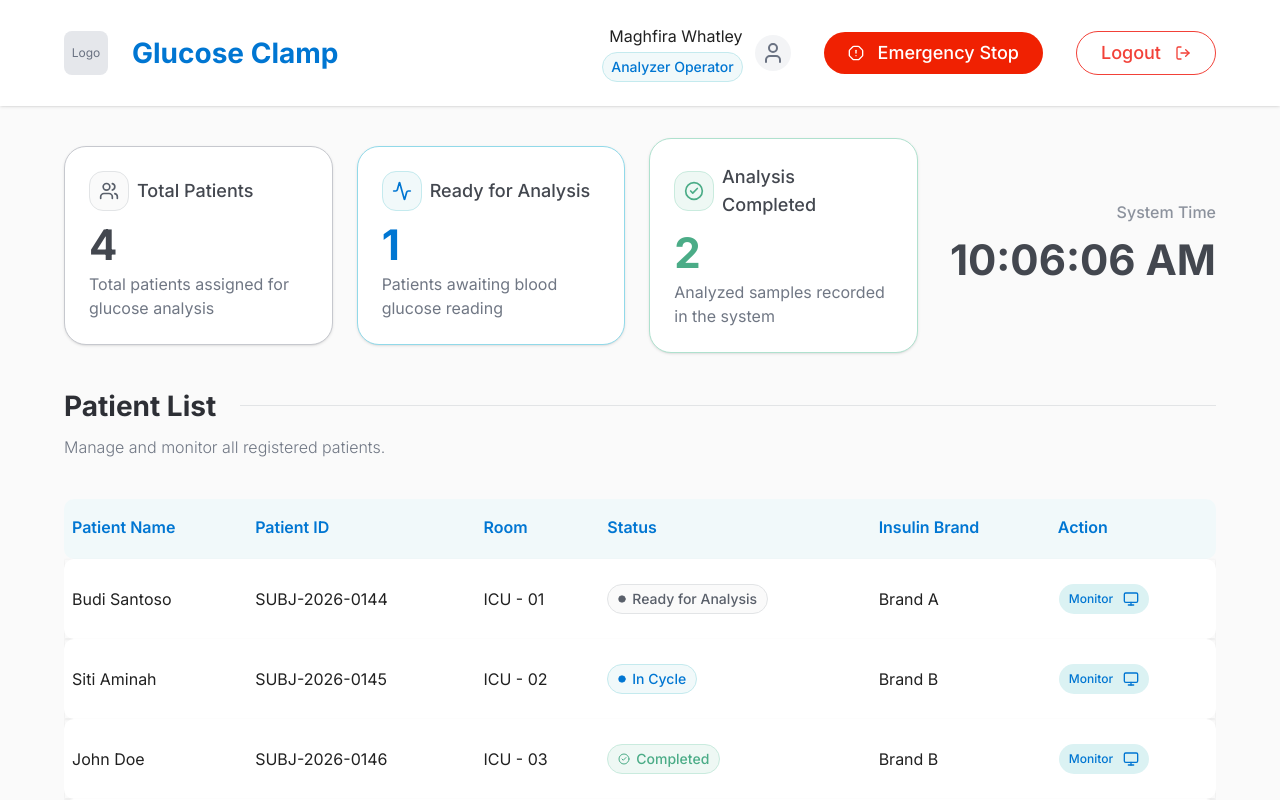
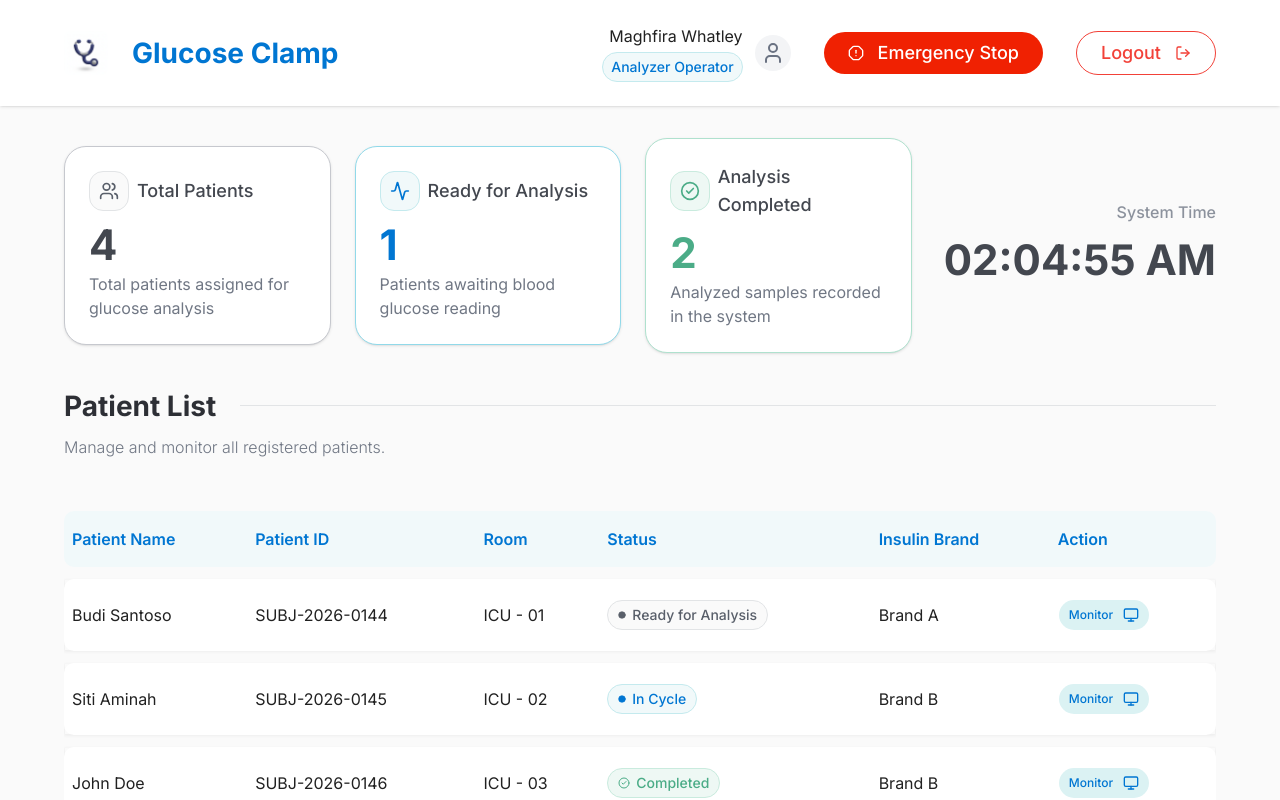
Before and after one commit to adrianeka/glucose-clamp-fe, a Next.js app: page /measurement in a window 1280 px wide. Built offline with nearby package versions, Linux system fonts and the light colour scheme.

Commit message:
fix(glucose-measurement-page): change navbar icon

```diff
--- a/components/ui/TopNavigation.tsx
+++ b/components/ui/TopNavigation.tsx
@@ -1,5 +1,6 @@
 import { Button } from "@/components/ui/button";
 import { AlertOctagon, LogOut, User } from "lucide-react";
+import Image from "next/image";
 
 interface TopNavigationProps {
   operatorName?: string;
@@ -13,8 +14,13 @@ export function TopNavigation({
   return (
     <header className="flex w-full items-center justify-between bg-white px-16 py-6 shadow-sm">
       <div className="flex items-center gap-6">
-        <div className="h-11 w-11 rounded-md bg-gray-200 object-cover overflow-hidden flex justify-center items-center">
-            <span className="text-xs text-gray-500">Logo</span>
+        <div className="relative h-11 w-11 overflow-hidden rounded-md bg-white">
+          <Image
+            src="/LogoNavbar.png"
+            alt="Glucose Clamp Logo"
+            fill
+            className="object-cover"
+          />
         </div>
         <h1 className="text-[28px] font-bold text-[#0076D2]">Glucose Clamp</h1>
       </div>
--- a/features/measurement-list/components/DashboardStats.tsx
+++ b/features/measurement-list/components/DashboardStats.tsx
@@ -1,6 +1,27 @@
+"use client";
+
 import { Users, Activity, CheckCircle2 } from "lucide-react";
+import { useState, useEffect } from "react";
 
 export function DashboardStats() {
+  const [systemTime, setSystemTime] = useState<string>("--:--:-- --");
+
+  useEffect(() => {
+    setSystemTime(new Date().toLocaleTimeString('en-US', { hour12: true, hour: '2-digit', minute: '2-digit', second: '2-digit' }));
+    const clockInterval = setInterval(() => {
+      setSystemTime(new Date().toLocaleTimeString('en-US', { hour12: true, hour: '2-digit', minute: '2-digit', second: '2-digit' }));
+    }, 1000);
+    return () => clearInterval(clockInterval);
+  }, []);
+
+  const formatTime = (seconds: number) => {
+    if (seconds <= 0) return "00:00";
+    const m = Math.floor(seconds / 60).toString().padStart(2, "0");
+    const s = (seconds % 60).toString().padStart(2, "0");
+    return `${m}:${s}`;
+  };
+
+
   return (
     <div className="flex w-full items-center gap-8 px-16 py-8">
       <div className="flex flex-1 items-center gap-6">
@@ -46,7 +67,7 @@ export function DashboardStats() {
 
       <div className="flex flex-col items-end justify-center gap-1">
         <span className="text-base font-medium text-[#8C929D]">System Time</span>
-        <span className="text-[42px] font-bold text-[#43474F]">10:06:06 AM</span>
+        <span className="text-[42px] font-bold text-[#43474F]">{systemTime}</span>
       </div>
     </div>
   );
--- a/features/measurement-list/components/PatientTable.tsx
+++ b/features/measurement-list/components/PatientTable.tsx
@@ -54,10 +54,10 @@ export function PatientTable() {
         </p>
       </div>
 
-      <div className="rounded-lg bg-transparent">
-        <Table>
+    <div className="rounded-lg bg-transparent">
+        <Table className="border-separate border-spacing-y-3">
           <TableHeader>
-            <TableRow className="border-none bg-[#F1F9FA] hover:bg-[#F1F9FA]">
+            <TableRow className="border-0 bg-[#F1F9FA] hover:bg-[#F1F9FA]">
               <TableHead className="rounded-l-lg py-4 text-base font-semibold text-[#0076D2]">Patient Name</TableHead>
               <TableHead className="py-4 text-base font-semibold text-[#0076D2]">Patient ID</TableHead>
               <TableHead className="py-4 text-base font-semibold text-[#0076D2]">Room</TableHead>
@@ -68,7 +68,7 @@ export function PatientTable() {
           </TableHeader>
           <TableBody>
             {mockPatients.map((patient) => (
-              <TableRow key={patient.id} className="border-y-[8px] border-transparent bg-white shadow-[0px_1px_3px_rgba(0,0,0,0.05)] hover:bg-gray-50">
+              <TableRow key={patient.id} className="border-0 bg-white shadow-[0px_1px_3px_rgba(0,0,0,0.05)] hover:bg-gray-50">
                 <TableCell className="rounded-l-lg py-5 text-base text-[#212121]">{patient.name}</TableCell>
                 <TableCell className="py-5 text-base text-[#212121]">{patient.patientId}</TableCell>
                 <TableCell className="py-5 text-base text-[#212121]">{patient.room}</TableCell>
```
Also changed, not shown: public/LogoNavbar.png (added).
